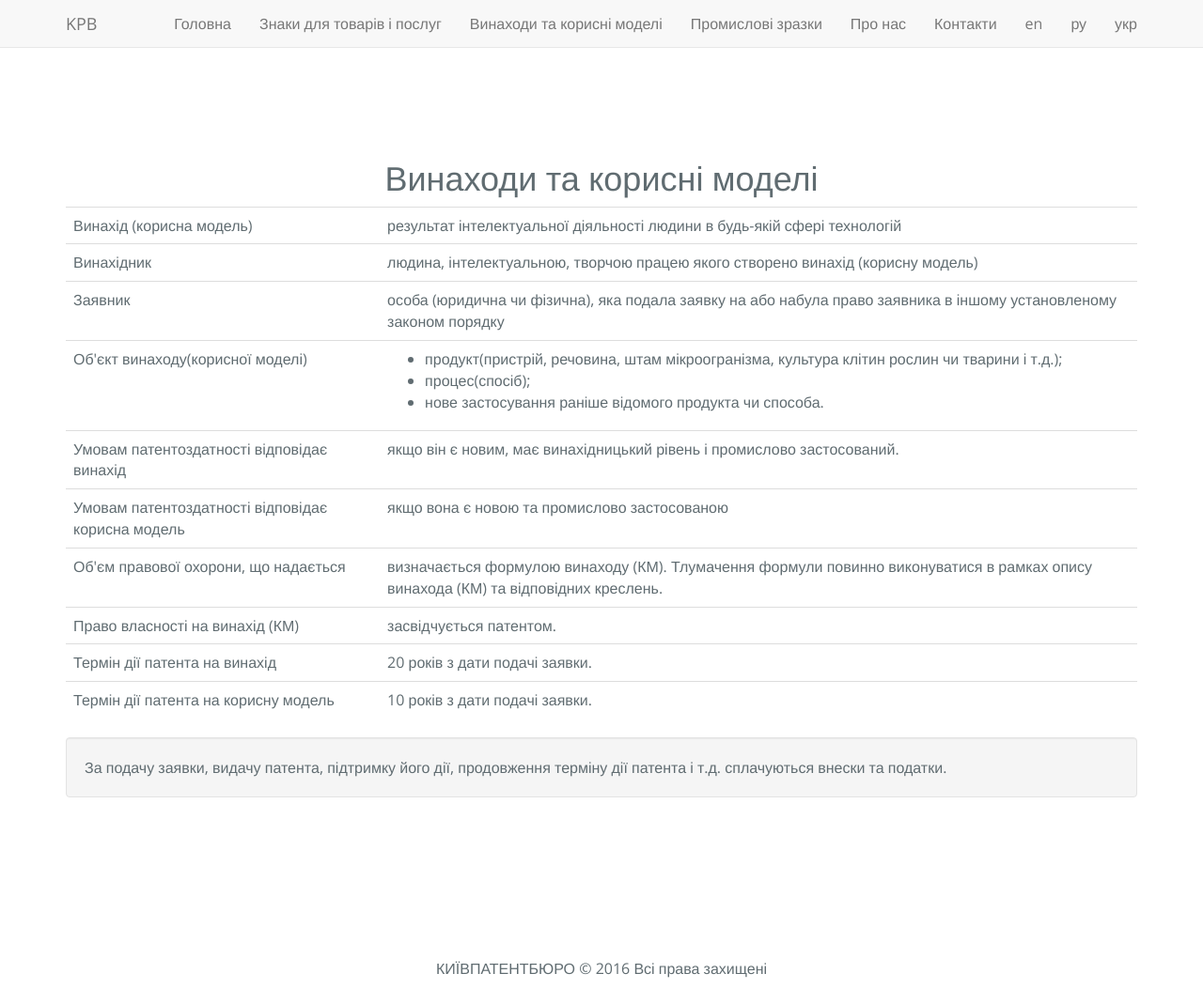
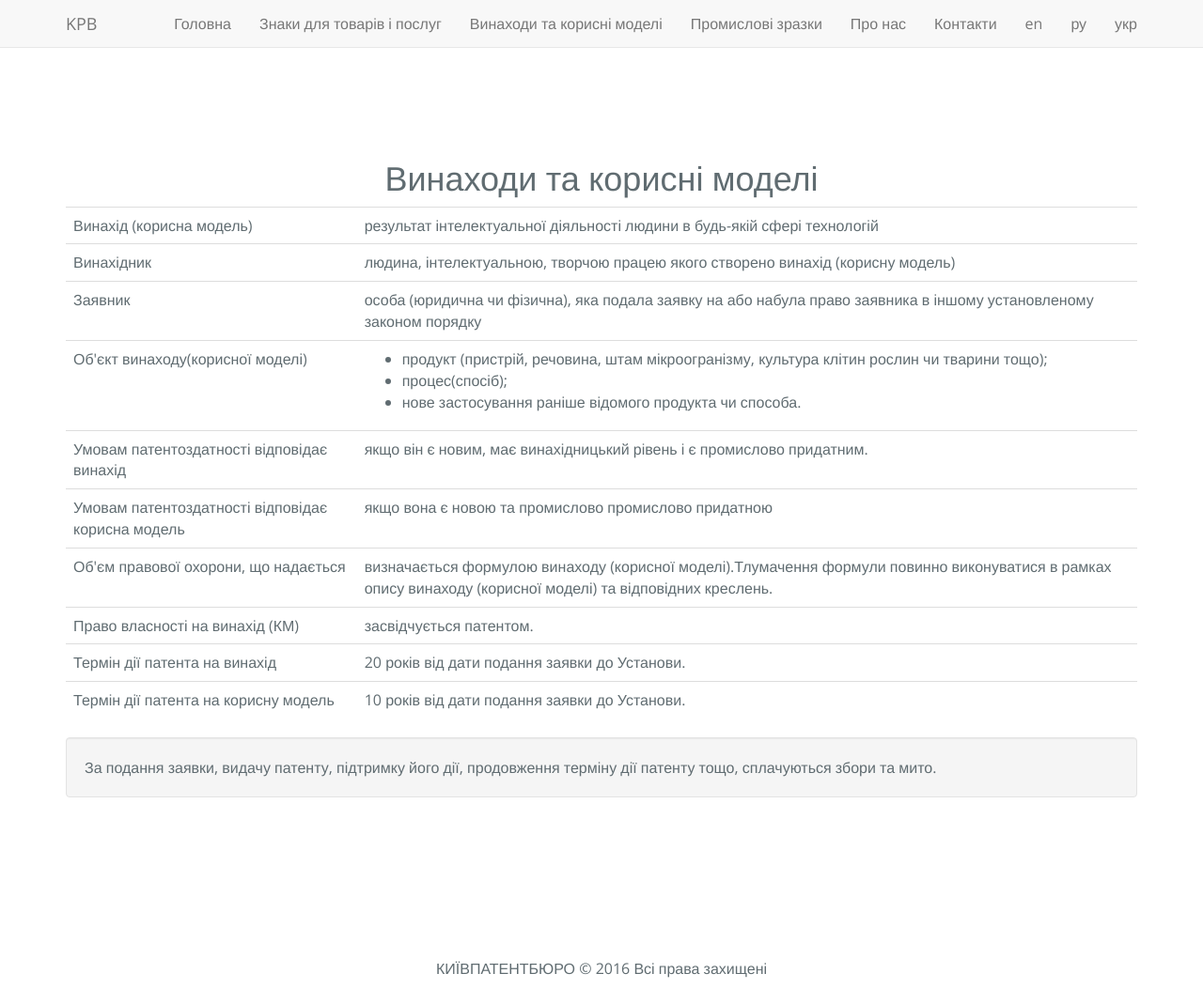
Before and after one commit to Mindshine/patent, a Jekyll site: the page built from _posts/ua/pages/2000-01-01-inventions.html, in a window 1280 px wide and 1053 px high. Shown: the whole window at 94% size. Built offline with Jekyll 4.4.1, drawn with Linux system fonts in a browser that asks for light colours; Markdown is read by kramdown in place of the engine named in the settings.

Commit message:
Update 2000-01-01-inventions.html

```diff
--- a/_posts/ua/pages/2000-01-01-inventions.html
+++ b/_posts/ua/pages/2000-01-01-inventions.html
@@ -24,31 +24,31 @@ lang: ua
     <td>Об'єкт винаходу(корисної моделі)</td>
     <td>
       <ul>
-        <li>продукт(пристрій, речовина, штам мікроогранізма, культура клітин рослин чи тварини і т.д.);</li>
+        <li>продукт (пристрій, речовина, штам мікроогранізму, культура клітин рослин чи тварини тощо);</li>
         <li>процес(спосіб);</li>
         <li>нове застосування раніше відомого продукта чи способа.</li>
       </ul>
     </td>
   </tr>
   <tr>
-    <td>Умовам патентоздатності відповідає винахід</td><td>якщо він є новим, має винахідницький рівень і промислово застосований.</td>
+    <td>Умовам патентоздатності відповідає винахід</td><td>якщо він є новим, має винахідницький рівень і є промислово придатним.</td>
   </tr>
   <tr>
-    <td>Умовам патентоздатності відповідає корисна модель</td><td>якщо вона є новою та промислово застосованою</td>
+    <td>Умовам патентоздатності відповідає корисна модель</td><td>якщо вона є новою та промислово промислово придатною</td>
   </tr>
   <tr>
-    <td>Об'єм правової охорони, що надається</td><td>визначається формулою винаходу (КМ). Тлумачення формули повинно виконуватися в рамках опису винахода (КМ) та відповідних креслень.</td>
+    <td>Об'єм правової охорони, що надається</td><td>визначається формулою винаходу (корисної моделі).Тлумачення формули повинно виконуватися в рамках опису винаходу (корисної моделі) та відповідних креслень.</td>
   </tr>
   <tr>
     <td>Право власності на винахід (КМ)</td><td>засвідчується патентом.</td>
   </tr>
   <tr>
-    <td>Термін дії патента на винахід</td><td>20 років з дати подачі заявки.</td>
+    <td>Термін дії патента на винахід</td><td>20 років від дати подання заявки до Установи.</td>
   </tr>
   <tr>
-    <td>Термін дії патента на корисну модель</td><td>10 років з дати подачі заявки.</td>
+    <td>Термін дії патента на корисну модель</td><td>10 років від дати подання заявки до Установи.</td>
   </tr>
 </table>
-<div class="well">За подачу заявки, видачу патента, підтримку його дії, продовження терміну дії патента і т.д. сплачуються внески та податки.</div>
+<div class="well">За подання заявки, видачу патенту, підтримку його дії, продовження терміну дії патенту тощо, сплачуються збори та мито.</div>
   </div>
 </div>
```
